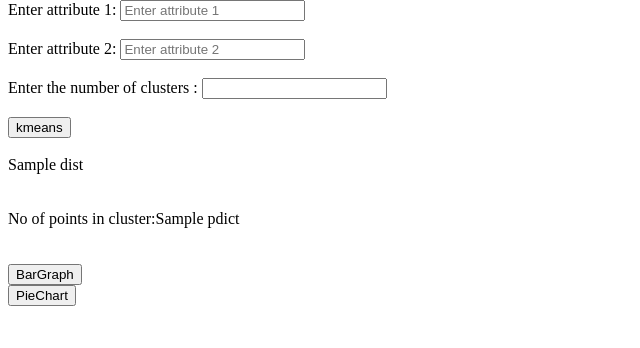
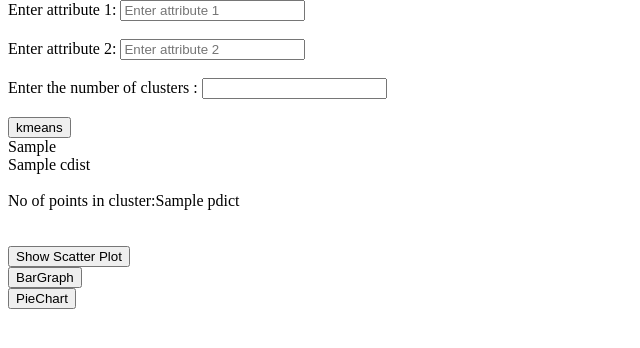
Before and after one commit to Banerjee786/AzureTrial, a Flask app: template templates/index.html in a window 1280 px wide. Shown: the part 44-392 px from the top of the page, without its empty margins (0-640 px from the left). Run offline with Flask 2, Linux system fonts and the light colour scheme; the template is opened without the code that fills it: most values are stand-ins (such as "Sample title", 1, 10 or a date in 2020).

Commit message:
Commit 9

```diff
--- a/main.py
+++ b/main.py
@@ -104,10 +104,11 @@ def main():
         pylab.scatter(cent[:,0],cent[:,1], marker='o', s = 400, linewidths=3, c='none')
         pylab.scatter(cent[:,0],cent[:,1], marker='x', s = 400, linewidths=3)
 
-        #pylab.savefig("kmeans11.png")
-        pylab.show()
+        #pylab.savefig("templates/kmeans13.png")
+        #pylab.show()
+        pylab.savefig("templates/kmeans15.png")
 
-        return render_template('index.html',cdist=cdist,pdict=pdict, disCluster = disCluster)
+        return render_template('index.html',cdist=cdist,pdict=pdict, disCluster = disCluster,clr_dict=clr_dict)
 
 def getdata(attr1,attr2):
     c = 0
--- a/templates/index.html
+++ b/templates/index.html
@@ -27,9 +27,11 @@ Priyam Banerjee 1001529497
         <br><br>
     </div>
     <button type="submit">kmeans</button>
-    <br><br>
-    {%for i in disCluster %}
-        {{i.dist}}<br>
+    <br>
+    {{clr_dict}}
+    <br>
+    {%for j in cdist%}
+       {{j}}
     {% endfor %}
     <br>
     <br>
@@ -40,9 +42,9 @@ Priyam Banerjee 1001529497
     <br>
     </form>
 
-    <!--form method=POST action="/show">
+    <form method=POST action="/show">
         <button type="submit">Show Scatter Plot</button>
-    </form-->
+    </form>
     <form method=POST action="/Bargraph">
         <button type="submit">BarGraph</button>
     </form>
--- a/templates/show.html
+++ b/templates/show.html
@@ -2,10 +2,10 @@
 <html lang="en">
 <head>
     <meta charset="UTF-8">
-    <title>Title</title>
+    <title>Scattered Plot</title>
 </head>
 <body>
-<td><img src="/kmeans11.png/" alt="hey there"></img></td>
+<td><img src="kmeans14.png" alt="hey there"></img></td>
 
 </body>
 </html>
```
Also changed, not shown: templates/kmeans15.png (added).
